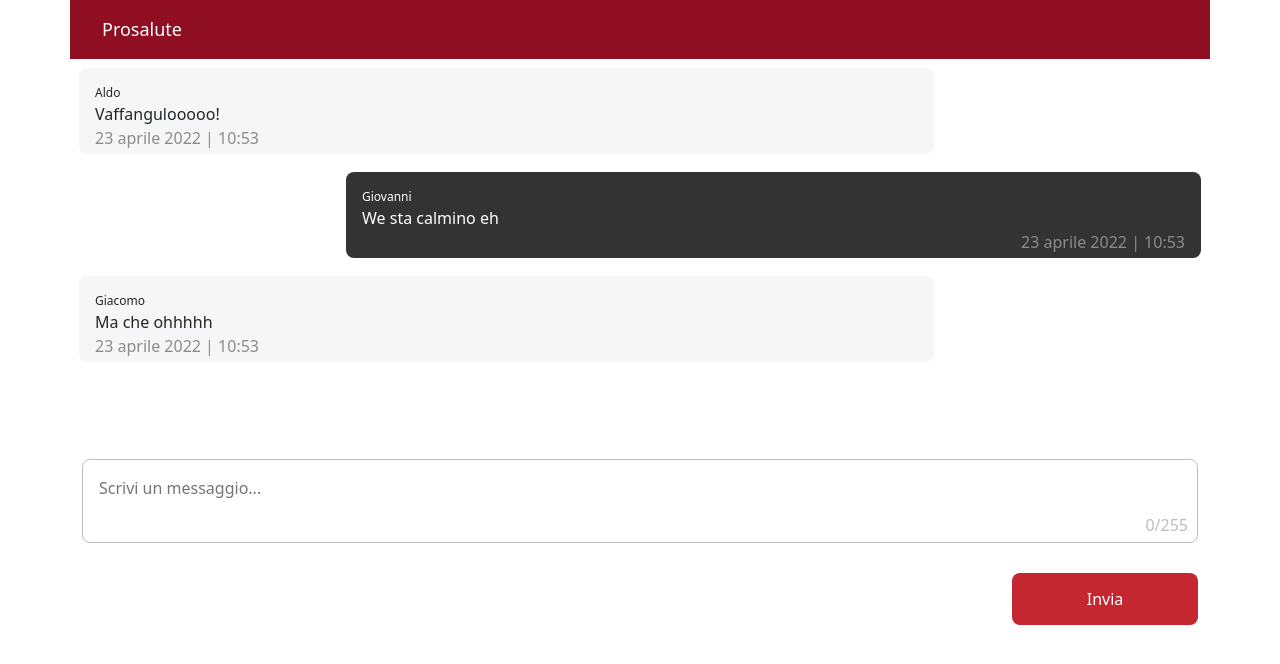
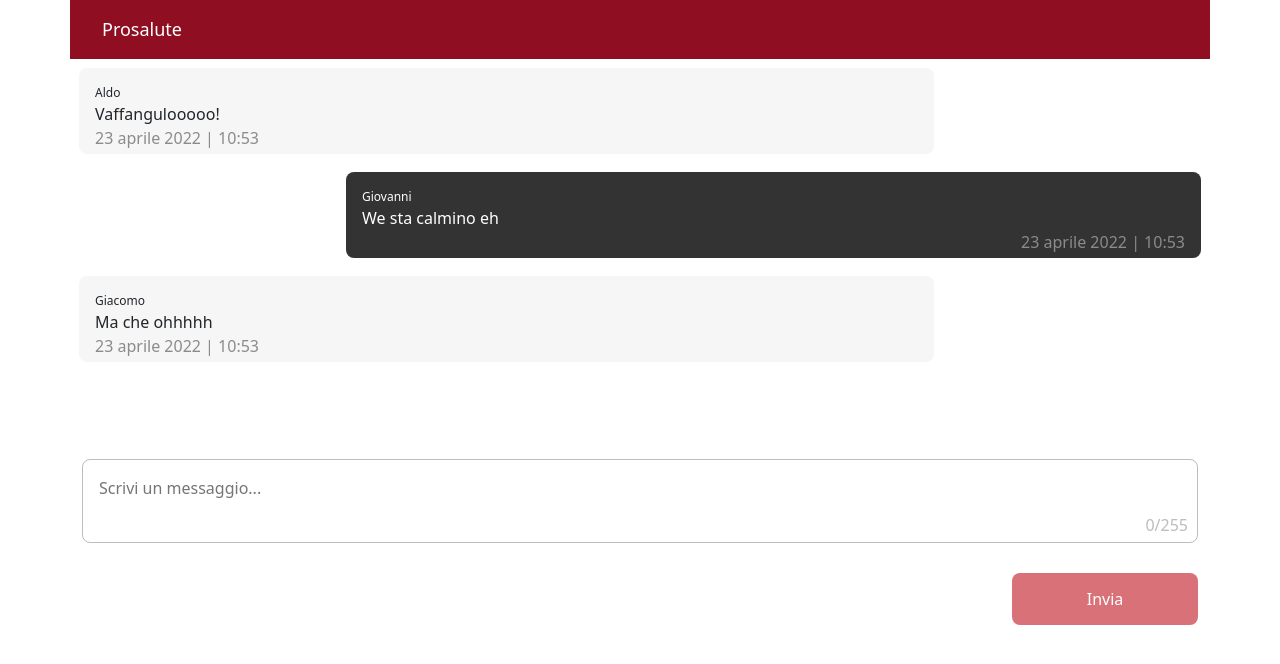
Before and after one commit to Censacrof/react-django-chat, a React (Create React App) app in the folder frontend/: page / in a window 1280 px wide. Shown: the top 664 px of the page. Built offline with nearby package versions, Linux system fonts and the light colour scheme.

Commit message:
Don't submit empty messages

```diff
--- a/frontend/src/Chat.js
+++ b/frontend/src/Chat.js
@@ -25,7 +25,6 @@ function NewMessageTextArea(props) {
     }
 
     if (isCtrlDown && isEnterDown) {
-      console.log('submit')
       if (props.onSubmit != null)
         props.onSubmit()
     }
@@ -125,6 +124,9 @@ function Chat() {
   const messageListRef = useRef()
 
   const onSubmitCallback = useCallback((event) => {
+    if (newMessageText.trim() === '')
+        return
+
     let msg = createMessageData(
       Math.floor(Math.random() * 99999999),
       currentSender,
@@ -159,7 +161,7 @@ function Chat() {
         <NewMessageTextArea textAreaRef={newMessageTextAreaRef} value={newMessageText} setValue={setNewMessageText} onSubmitCallback={onSubmitCallback} />
         <div className="row send-message-row">
           <div className="col send-message-col">
-            <button onClick={onSubmitCallback}>Invia</button>
+            <button className="btn" onClick={onSubmitCallback} disabled={newMessageText.trim() === ''}>Invia</button>
           </div>
         </div>
       </div>
```
